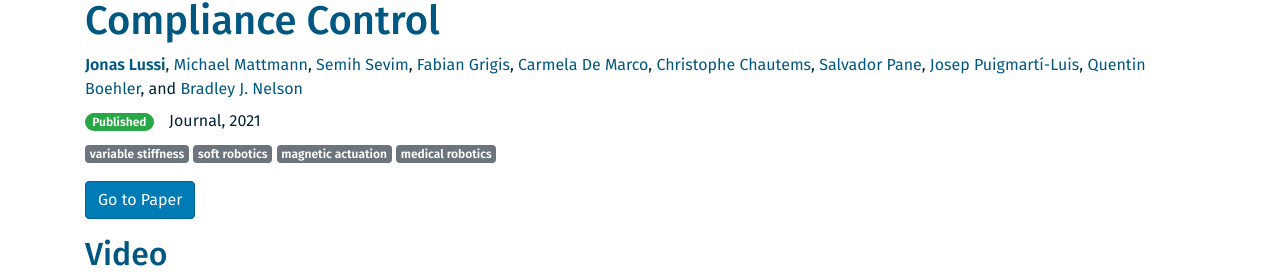
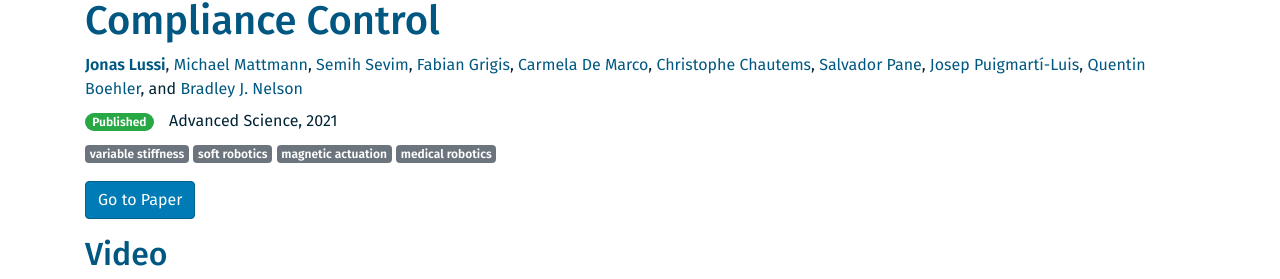
Before and after one commit to ethz-msrl/MSRL_Publications, a Jekyll site: the page built from _posts/2021-07-17-vs_JL.markdown, in a window 1280 px wide. Shown: the part 141-420 px from the top of the page. Built offline with Jekyll 4.4.1, drawn with Linux system fonts in a browser that asks for light colours.

Commit message:
Add files via upload

```diff
--- a/_posts/2021-07-17-vs_JL.markdown
+++ b/_posts/2021-07-17-vs_JL.markdown
@@ -23,7 +23,7 @@ link: https://doi.org/10.1002/advs.202101290
 rc_pdf_link: https://www.research-collection.ethz.ch/handle/20.500.11850/489702
 # if the paper is already published
 publication_date: 2021-07-17
-publication: Journal
+publication: Advanced Science
 # set to published if accepted for publication
 # set to in review if the paper has not been accepted but you still want a web presence for it
 # set to preprint if the paper is only published on a preprint server like arxiv
```
